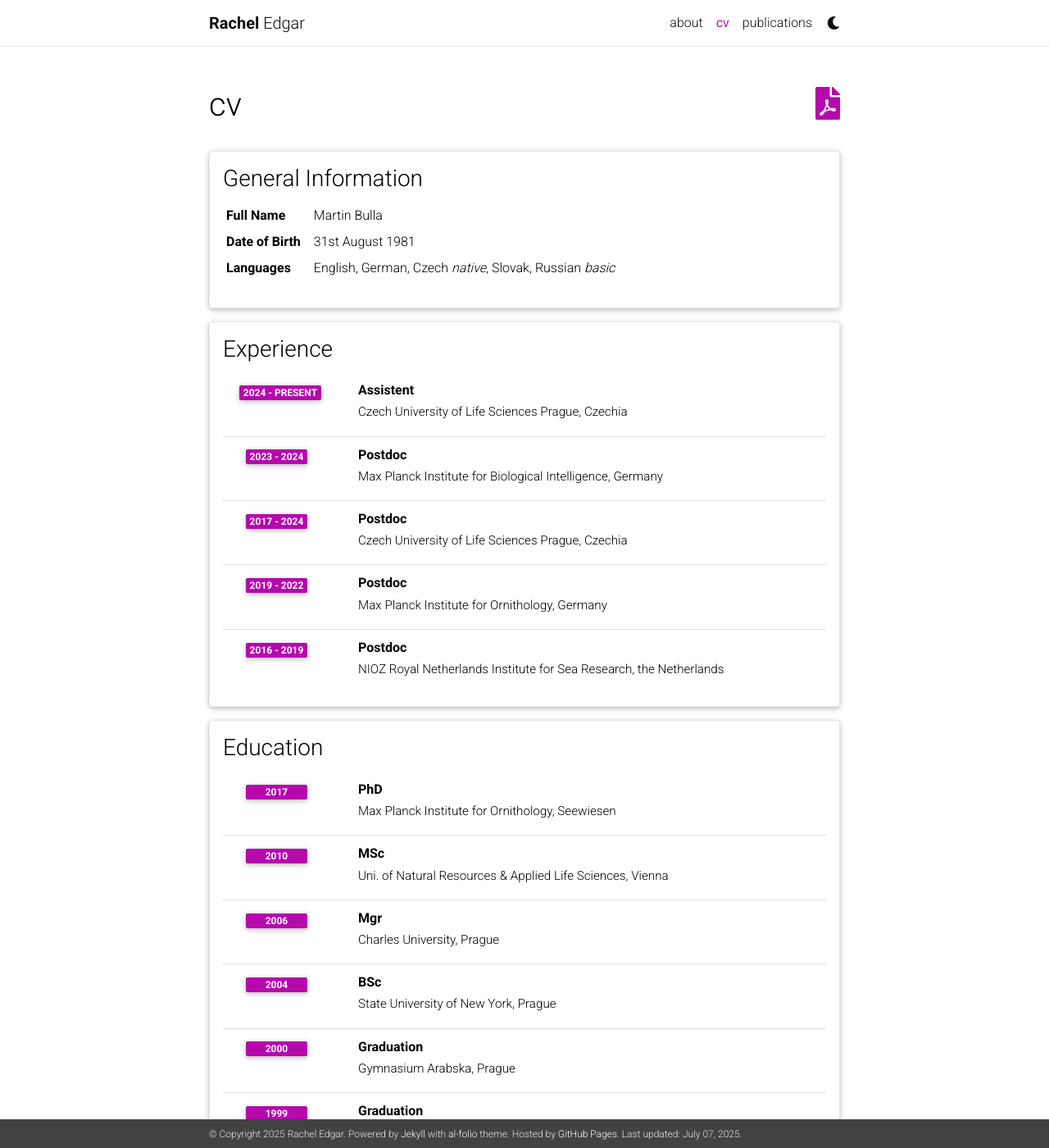
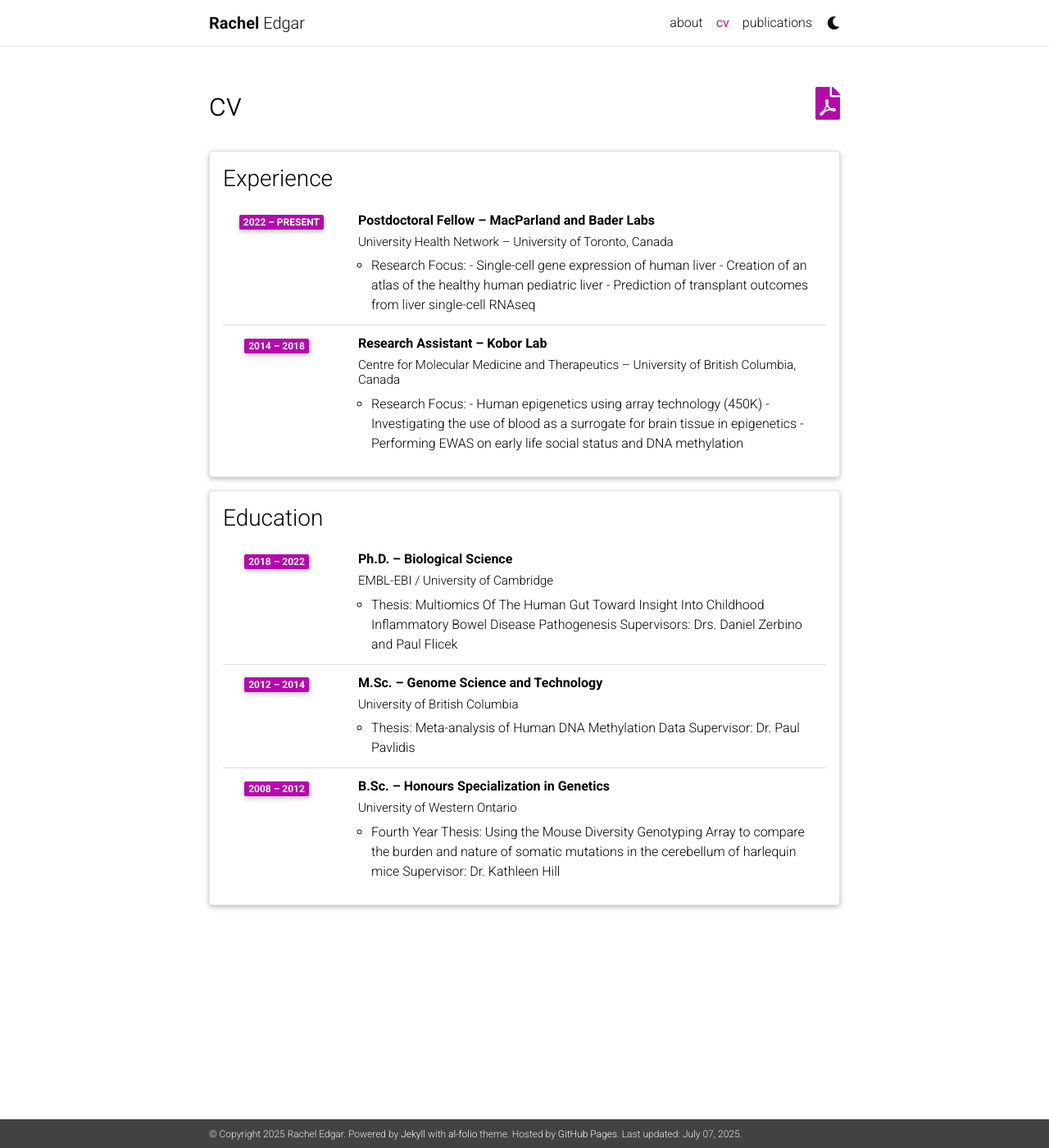
Before and after one commit to redgar598/racheledgar, a Jekyll site: the page built from _pages/cv.md, in a window 1280 px wide and 1400 px high. Shown: the whole window at 82% size. Built offline with Jekyll 4.4.1, drawn with Linux system fonts in a browser that asks for light colours; comment, search, counter and statistics services are not loaded; a style sheet for code colours, icons or effects is not loaded.

Commit message:
my details

```diff
--- a/_data/cv.yml
+++ b/_data/cv.yml
@@ -1,50 +1,44 @@
-- title: General Information
-  type: map
-  contents:
-    - name: Full Name
-      value: Martin Bulla
-    - name: Date of Birth
-      value: 31st August 1981
-    - name: Languages
-      value: English, German, Czech <em>native</em>, Slovak, Russian <em>basic</em>
-
 - title: Experience
   type: time_table
   contents:
-    - title: Assistent
-      institution: Czech University of Life Sciences Prague, Czechia
-      year: 2024 - present
-    - title: Postdoc
-      institution: Max Planck Institute for Biological Intelligence, Germany
-      year: 2023 - 2024
-    - title: Postdoc
-      institution: Czech University of Life Sciences Prague, Czechia
-      year: 2017 - 2024
-    - title: Postdoc
-      institution: Max Planck Institute for Ornithology, Germany
-      year: 2019 - 2022
-    - title: Postdoc
-      institution: NIOZ Royal Netherlands Institute for Sea Research, the Netherlands
-      year: 2016 - 2019
+    - title: Postdoctoral Fellow – MacParland and Bader Labs
+      institution: University Health Network – University of Toronto, Canada
+      year: 2022 – Present
+      description: |
+        Research Focus:
+        - Single-cell gene expression of human liver
+        - Creation of an atlas of the healthy human pediatric liver
+        - Prediction of transplant outcomes from liver single-cell RNAseq
+
+    - title: Research Assistant – Kobor Lab
+      institution: Centre for Molecular Medicine and Therapeutics – University of British Columbia, Canada
+      year: 2014 – 2018
+      description: |
+        Research Focus:
+        - Human epigenetics using array technology (450K)
+        - Investigating the use of blood as a surrogate for brain tissue in epigenetics
+        - Performing EWAS on early life social status and DNA methylation
 
 - title: Education
   type: time_table
   contents:
-    - title: PhD
-      institution: Max Planck Institute for Ornithology, Seewiesen
-      year: 2017
-    - title: MSc
-      institution: Uni. of Natural Resources & Applied Life Sciences, Vienna
-      year: 2010
-    - title: Mgr
-      institution: Charles University, Prague
-      year: 2006
-    - title: BSc
-      institution: State University of New York, Prague
-      year: 2004
-    - title: Graduation
-      institution: Gymnasium Arabska, Prague
-      year: 2000
-    - title: Graduation
-      institution: Kendall Senior High School, United States
-      year: 1999
+    - title: Ph.D. – Biological Science
+      institution: EMBL-EBI / University of Cambridge
+      year: 2018 – 2022
+      description: |
+        Thesis: Multiomics Of The Human Gut Toward Insight Into Childhood Inflammatory Bowel Disease Pathogenesis
+        Supervisors: Drs. Daniel Zerbino and Paul Flicek
+
+    - title: M.Sc. – Genome Science and Technology
+      institution: University of British Columbia
+      year: 2012 – 2014
+      description: |
+        Thesis: Meta-analysis of Human DNA Methylation Data
+        Supervisor: Dr. Paul Pavlidis
+
+    - title: B.Sc. – Honours Specialization in Genetics
+      institution: University of Western Ontario
+      year: 2008 – 2012
+      description: |
+        Fourth Year Thesis: Using the Mouse Diversity Genotyping Array to compare the burden and nature of somatic mutations in the cerebellum of harlequin mice
+        Supervisor: Dr. Kathleen Hill
```
Also changed, not shown: 1 other file.
